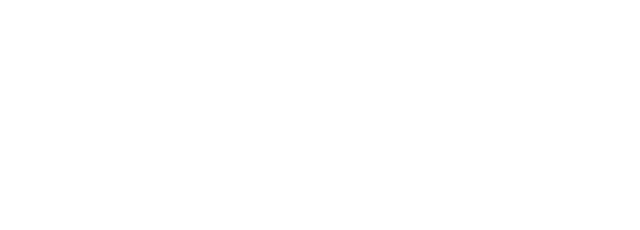
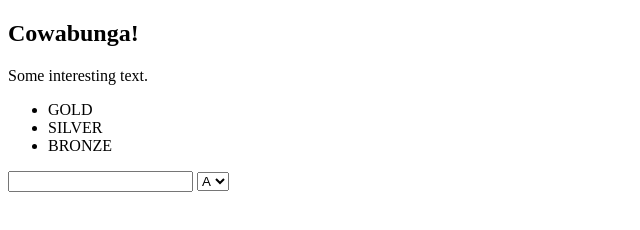
Before and after one commit to louohr/exercise-js-bootcamp, a plain HTML site: page index.html in a window 1280 px wide. Shown: the whole page, without its empty margins (0-640 px from the left). Drawn offline with Linux system fonts and the light colour scheme; no server answers.

Commit message:
add solutions

```diff
--- a/index.html
+++ b/index.html
@@ -8,6 +8,25 @@
 </head>
 
 <body>
+    <article>
+        <h2>Cowabunga!</h2>
+        <p>Some interesting text.</p>
+    </article>
+
+    <ul>
+        <li>Gold</li>
+        <li>Silver</li>
+        <li>Bronze</li>
+    </ul>
+
+    <input type="email" id="email">
+
+    <select id="options">
+        <option value="a">A</option>
+        <option value="b">B</option>
+        <option value="c">C</option>
+    </select>
+
     <script src="script.js"></script>
 </body>
 
--- a/script.js
+++ b/script.js
@@ -530,7 +530,7 @@ async function postJoke(url, data) {
     let response = await fetch(url, {
       method: "POST",
       headers: {
-        "Content Type": "application/json",
+        "Content-Type": "application/json",
       },
       body: JSON.stringify(data),
     });
@@ -546,3 +546,77 @@ async function postJoke(url, data) {
 }
 
 postJoke(url, data);
+
+// 55 ?
+/* async function updateJoke(url, data) {
+  try {
+    let response = await fetch(url, {
+      method: "PUT",
+      headers: {
+        "Content-Type": "application/json",
+      },
+      body: JSON.stringify(data),
+    });
+
+    if (!response.ok) {
+      throw new Error(`HTTP error! status: ${response.status}`);
+    }
+    let responseData = await response.json();
+    console.log(responseData);
+  } catch (error) {
+    console.error("Error posting joke:", error);
+  }
+}
+
+updateJoke(url, data); */
+
+// DOM manipulation
+
+// 56
+
+// The code is in the html file
+
+// Select the first h2 element
+let h2Element = document.querySelector("h2");
+
+// Get the contents of the h2 element
+let h2Content = h2Element.textContent;
+
+// Display the contents
+console.log(h2Content);
+
+// 57
+let liElement = document.querySelector("ul > li:nth-child(3)");
+let liContent = liElement.textContent;
+
+console.log(liContent);
+
+// 58
+const liElements = document.querySelectorAll("ul > li");
+
+liElements.forEach((li) => {
+  li.textContent = li.textContent.toUpperCase();
+});
+
+// Value from input
+// 59
+
+// Select the input element by its id
+let emailInput = document.getElementById("email");
+
+// Get the value of the input field
+let emailValue = emailInput.value;
+
+// Log the value to the console
+console.log(emailValue);
+
+// 60
+/* let selectElement = document.getElementById("option");
+
+let selectedValue = selectElement.value;
+
+let selectedText = selectElement.options[selectElement.selectedIndex].text;
+
+console.log("Selected value:", selectedValue);
+console.log("Selected text:", selectedText);
+ */
```
